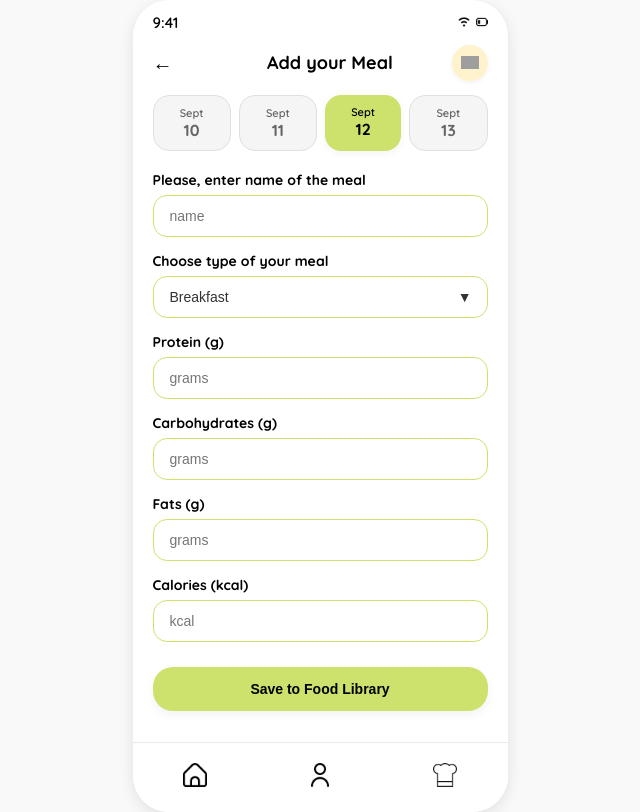
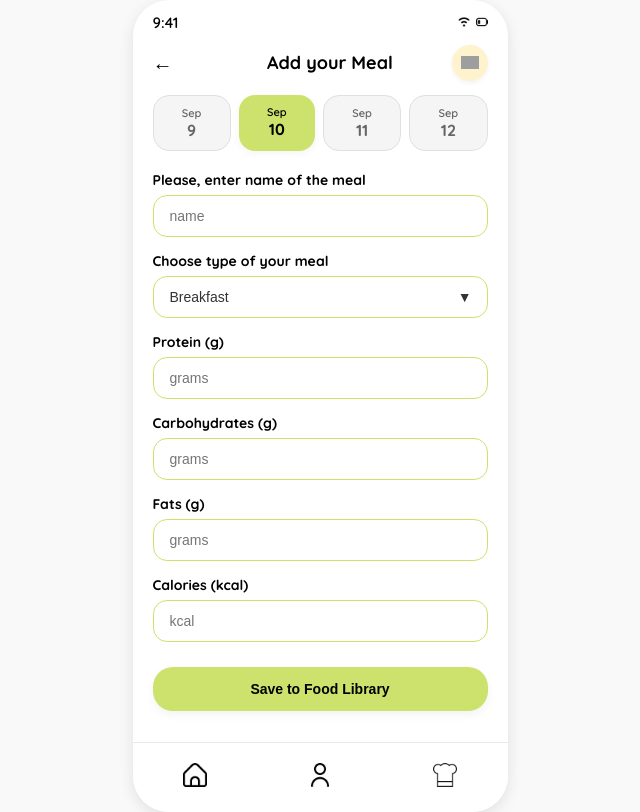
Before and after one commit to KylerReed/Team-2-Project-Lifestyle-Guru, a Flask app: page /add_food?date=2026-09-10 in a window 1280 px wide. Shown: the whole page, without its empty margins (320-960 px from the left). Run offline with Flask 3, Linux system fonts and the light colour scheme; grey boxes are pictures that could not be loaded.

Commit message:
Fix dynamic dates and food library integration

```diff
--- a/app.py
+++ b/app.py
@@ -51,6 +51,30 @@ def get_food_form_values():
         )
 
     return name, meal_type, calories, protein, carbohydrates, fats
+
+
+def get_compact_date_options(requested_date):
+    """Build the four-date selector used by dashboard and Add Food screens."""
+    try:
+        selected_date = (
+            date.fromisoformat(requested_date) if requested_date else date.today()
+        )
+    except ValueError:
+        selected_date = date.today()
+
+    date_options = []
+    for offset in (-1, 0, 1, 2):
+        option_date = selected_date + timedelta(days=offset)
+        date_options.append(
+            {
+                "value": option_date.isoformat(),
+                "month": option_date.strftime("%b"),
+                "day": option_date.day,
+                "is_selected": option_date == selected_date,
+            }
+        )
+
+    return selected_date, date_options
 
 
 @app.route("/")
@@ -132,27 +156,7 @@ def goal():
 
 @app.route("/dashboard", methods=["GET", "POST"])
 def dashboard():
-    # Keep a real date in the application layer.  The compact selector is a
-    # four-day window around the selected date, including future dates.
-    requested_date = request.args.get("date")
-    try:
-        selected_date = (
-            date.fromisoformat(requested_date) if requested_date else date.today()
-        )
-    except ValueError:
-        selected_date = date.today()
-
-    date_options = []
-    for offset in (-1, 0, 1, 2):
-        option_date = selected_date + timedelta(days=offset)
-        date_options.append(
-            {
-                "value": option_date.isoformat(),
-                "month": option_date.strftime("%b"),
-                "day": option_date.day,
-                "is_selected": option_date == selected_date,
-            }
-        )
+    selected_date, date_options = get_compact_date_options(request.args.get("date"))
 
     return render_template(
         "dashboard.html",
@@ -214,7 +218,10 @@ def add_food():
             )
 
         return redirect(url_for("food_library", filter="az"))
-    return render_template("add_food.html")
+    selected_date, date_options = get_compact_date_options(request.args.get("date"))
+    return render_template(
+        "add_food.html", selected_date=selected_date, date_options=date_options
+    )
 
 
 @app.route("/food_library", methods=["GET", "POST"])
@@ -288,7 +295,14 @@ def edit_food(food_id):
             )
             return redirect(url_for("food_library", filter="az"))
 
-    return render_template("add_food.html", editing=True, food=food_item)
+    selected_date, date_options = get_compact_date_options(request.args.get("date"))
+    return render_template(
+        "add_food.html",
+        editing=True,
+        food=food_item,
+        selected_date=selected_date,
+        date_options=date_options,
+    )
 
 
 @app.route("/set_goals", methods=["GET", "POST"])
--- a/templates/add_food.html
+++ b/templates/add_food.html
@@ -30,22 +30,12 @@
 
         <!-- Date Selector Row -->
         <div style="display: flex; justify-content: space-between; width: 100%; margin-bottom: 20px; gap: 8px;">
-            <a href="{{ url_for('add_food', date='09-10') }}" style="text-decoration: none; flex: 1; background: #F5F5F5; border-radius: 16px; padding: 10px 0; text-align: center; border: 1px solid #E0E0E0;">
-                <div style="font-size: 11px; color: #666; font-weight: 600;">Sept</div>
-                <div style="font-size: 16px; color: #666; font-weight: 700;">10</div>
+            {% for date_option in date_options %}
+            <a href="{% if editing %}{{ url_for('edit_food', food_id=food['id'], date=date_option.value) }}{% else %}{{ url_for('add_food', date=date_option.value) }}{% endif %}" style="text-decoration: none; flex: 1; background: {% if date_option.is_selected %}#CDE26D{% else %}#F5F5F5{% endif %}; border-radius: 16px; padding: 10px 0; text-align: center; border: {% if date_option.is_selected %}none{% else %}1px solid #E0E0E0{% endif %}; box-shadow: {% if date_option.is_selected %}0 2px 8px rgba(0,0,0,0.05){% else %}none{% endif %};">
+                <div style="font-size: 11px; color: {% if date_option.is_selected %}#000{% else %}#666{% endif %}; font-weight: 600;">{{ date_option.month }}</div>
+                <div style="font-size: 16px; color: {% if date_option.is_selected %}#000{% else %}#666{% endif %}; font-weight: 700;">{{ date_option.day }}</div>
             </a>
-            <a href="{{ url_for('add_food', date='09-11') }}" style="text-decoration: none; flex: 1; background: #F5F5F5; border-radius: 16px; padding: 10px 0; text-align: center; border: 1px solid #E0E0E0;">
-                <div style="font-size: 11px; color: #666; font-weight: 600;">Sept</div>
-                <div style="font-size: 16px; color: #666; font-weight: 700;">11</div>
-            </a>
-            <a href="{{ url_for('add_food', date='09-12') }}" style="text-decoration: none; flex: 1; background: #CDE26D; border-radius: 16px; padding: 10px 0; text-align: center; box-shadow: 0 2px 8px rgba(0,0,0,0.05);">
-                <div style="font-size: 11px; color: #000; font-weight: 600;">Sept</div>
-                <div style="font-size: 16px; color: #000; font-weight: 700;">12</div>
-            </a>
-            <a href="{{ url_for('add_food', date='09-13') }}" style="text-decoration: none; flex: 1; background: #F5F5F5; border-radius: 16px; padding: 10px 0; text-align: center; border: 1px solid #E0E0E0;">
-                <div style="font-size: 11px; color: #666; font-weight: 600;">Sept</div>
-                <div style="font-size: 16px; color: #666; font-weight: 700;">13</div>
-            </a>
+            {% endfor %}
         </div>
 
         <form action="{% if editing %}{{ url_for('edit_food', food_id=food['id']) }}{% else %}{{ url_for('add_food') }}{% endif %}" method="POST" style="width: 100%; display: flex; flex-direction: column; gap: 15px; padding-bottom: 70px;">
```
Also changed, not shown: templates/food_library.html (+79 -35 lines).
